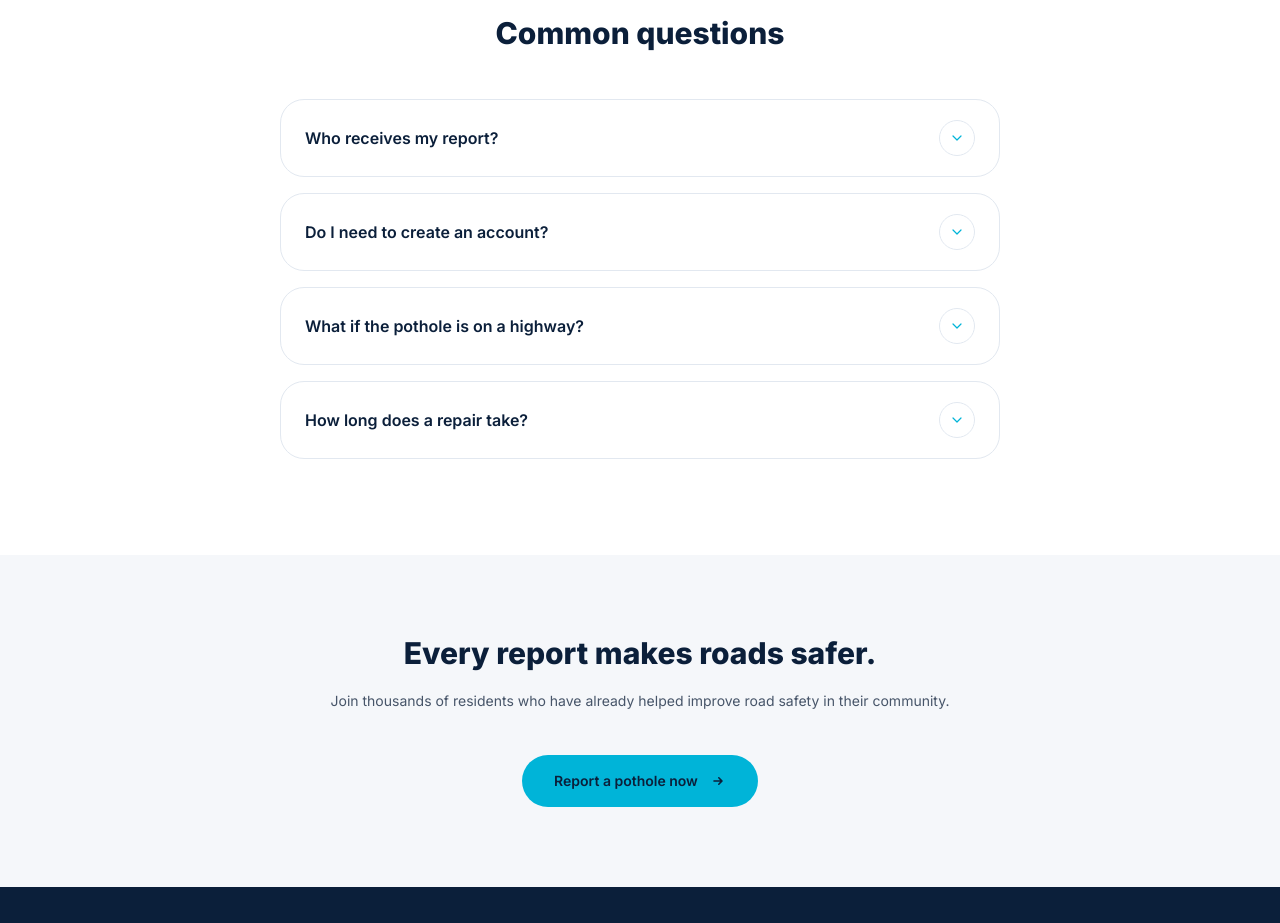
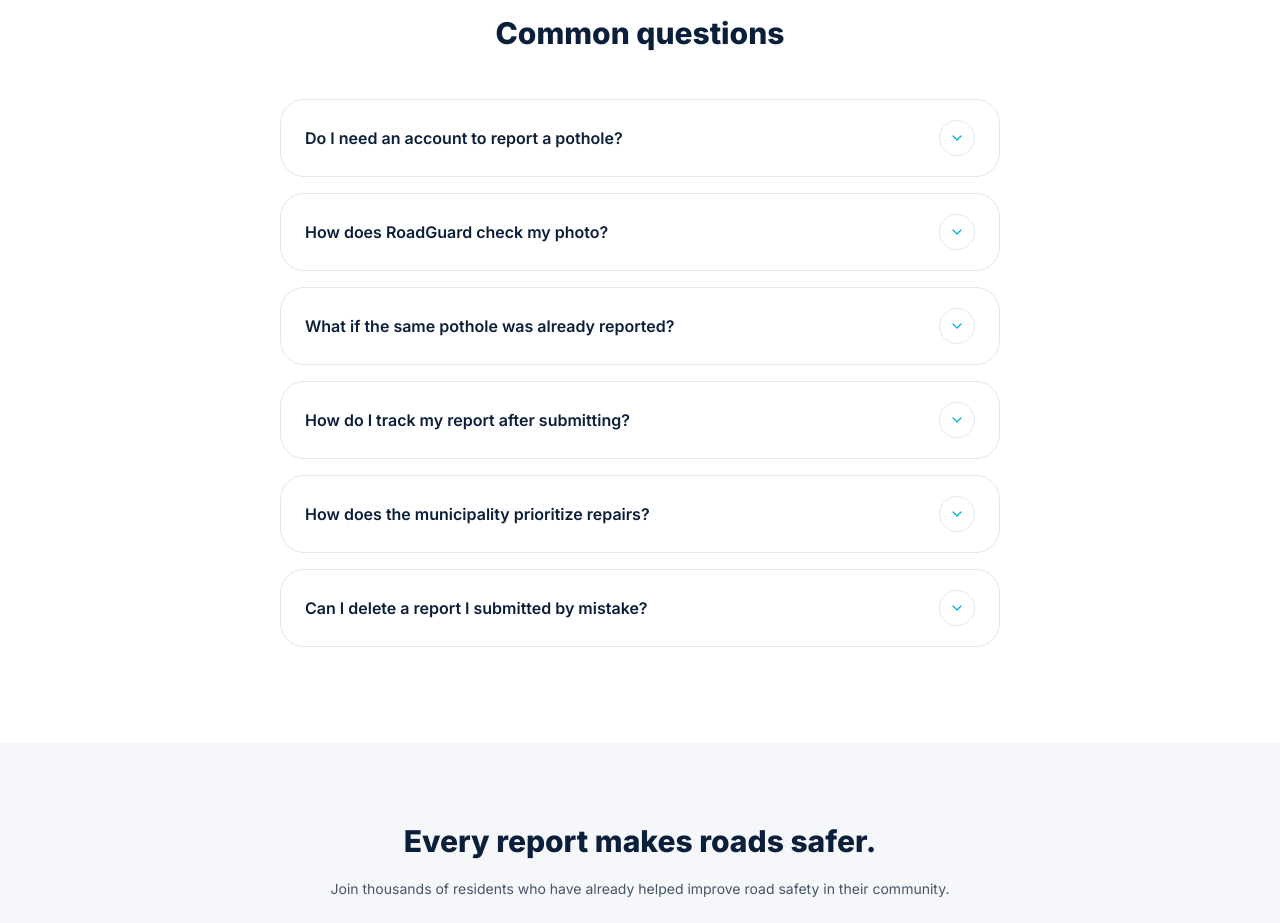
Before and after one commit to kanchan0009/Pothole_project, a React (Vite) app in the folder frontend/: page / in a window 1280 px wide. Shown: the part 3520-4443 px from the top of the page. Built offline with nearby package versions, Linux system fonts and the light colour scheme; no server answers.

Commit message:
Code update

```diff
--- a/frontend/src/pages/Landing.tsx
+++ b/frontend/src/pages/Landing.tsx
@@ -104,20 +104,28 @@ const STATS = [
 
 const FAQS = [
   {
-    q: "Who receives my report?",
-    a: "Reports are routed directly to your city's Public Works department. We don't hold reports — they're forwarded within minutes.",
+    q: "Do I need an account to report a pothole?",
+    a: "Yes. Create a free citizen account to submit reports, track status, receive notifications, and download PDF receipts. You can browse the public pothole map without signing in.",
   },
   {
-    q: "Do I need to create an account?",
-    a: "No. Anonymous reports are accepted. Creating an account lets you track status updates and receive repair notifications.",
+    q: "How does RoadGuard check my photo?",
+    a: "When you upload or capture a photo, our AI scans the image for road damage, estimates severity, and highlights the detected area. Submissions without a clear pothole are flagged so crews only receive valid reports.",
   },
   {
-    q: "What if the pothole is on a highway?",
-    a: "Highways fall under state jurisdiction. After submission, we'll detect the road type and route your report to the correct agency.",
+    q: "What if the same pothole was already reported?",
+    a: "RoadGuard checks for open reports within 20 metres of your pin. If one exists, you'll see a duplicate warning and can continue or cancel — reducing repeat tickets for the same hazard.",
   },
   {
-    q: "How long does a repair take?",
-    a: "The city targets 30 days for standard repairs and 48 hours for critical hazards. Our dashboard shows live repair timelines.",
+    q: "How do I track my report after submitting?",
+    a: "Your dashboard lists every report with status updates: Pending → Verified → Assigned → In Progress → Completed. Open any report for a full timeline, AI confidence score, and a downloadable PDF receipt.",
+  },
+  {
+    q: "How does the municipality prioritize repairs?",
+    a: "Admins use a priority queue ranked by severity, duplicate confirmations, and report age. Reports can be verified, assigned to the nearest field worker, and routed on the admin map using shortest-path planning.",
+  },
+  {
+    q: "Can I delete a report I submitted by mistake?",
+    a: "Yes. From your dashboard or report detail, you can permanently delete reports that are not yet assigned or in progress. Once a crew is working on it, the report stays on record until the repair is complete.",
   },
 ];
 
```
